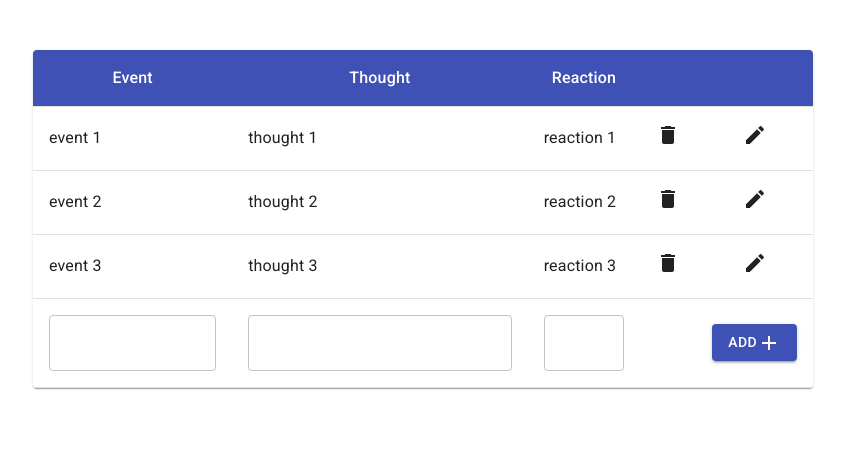
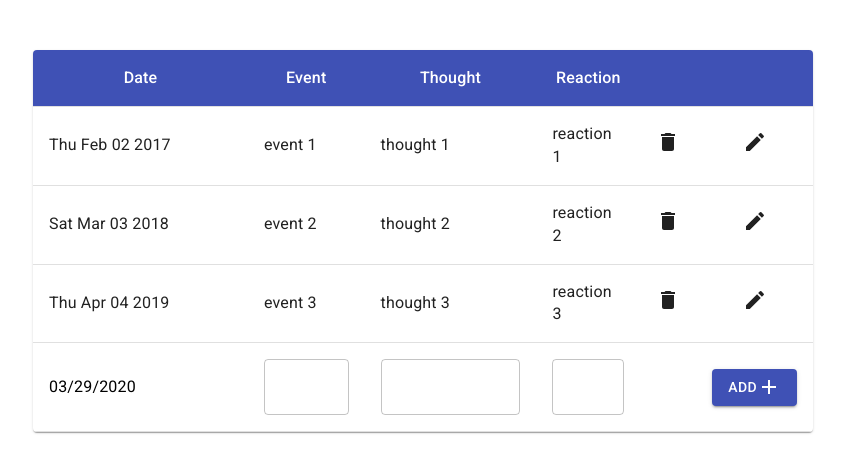
Before and after one commit to illiapelypenko/psymind-client, a React (Create React App) app in the folder client/: page / in a window 1280 px wide. Shown: the top 472 px of the page, without its empty margins (217-1062 px from the left). Built offline with nearby package versions, Linux system fonts and the light colour scheme.

Commit message:
add date pick to table

```diff
--- a/client/package.json
+++ b/client/package.json
@@ -10,7 +10,9 @@
     "@testing-library/react": "^9.4.1",
     "@testing-library/user-event": "^7.2.1",
     "node": "^13.8.0",
+    "node-sass": "^4.13.1",
     "react": "^16.12.0",
+    "react-datepicker": "^2.14.1",
     "react-dom": "^16.12.0",
     "react-scripts": "3.4.0",
     "typescript": "^3.8.3"
--- /dev/null
+++ b/client/src/components/Table.scss
@@ -0,0 +1,11 @@
+input {
+	font-family: 'Roboto', 'Helvetica', 'Arial', sans-serif;
+	font-weight: 400;
+	line-height: 1.43;
+	padding: 16px 0px;
+	letter-spacing: 0.01071em;
+	font-size: 16px;
+	border: none;
+	cursor: pointer;
+	outline: none;
+}
--- a/client/src/components/TableSample.js
+++ b/client/src/components/TableSample.js
@@ -5,6 +5,8 @@ import {
 	createStyles,
 	makeStyles
 } from '@material-ui/core/styles';
+import DatePicker from 'react-datepicker';
+import 'react-datepicker/dist/react-datepicker.css';
 import Table from '@material-ui/core/Table';
 import TableBody from '@material-ui/core/TableBody';
 import TableCell from '@material-ui/core/TableCell';
@@ -17,6 +19,7 @@ import Button from '@material-ui/core/Button';
 import AddIcon from '@material-ui/icons/Add';
 import DeleteIcon from '@material-ui/icons/Delete';
 import EditIcon from '@material-ui/icons/Edit';
+import './Table.scss';
 
 const StyledTableCell = withStyles(theme =>
 	createStyles({
@@ -27,20 +30,23 @@ const StyledTableCell = withStyles(theme =>
 		},
 		root: {
 			fontSize: 16,
-			'&:nth-of-type(5n)': {
+			'&:nth-of-type(6n)': {
 				width: '5%'
 			},
-			'&:nth-of-type(5n-1)': {
+			'&:nth-of-type(6n-1)': {
 				width: '5%'
 			},
-			'&:nth-of-type(5n-2)': {
+			'&:nth-of-type(6n-2)': {
 				width: '15%'
 			},
-			'&:nth-of-type(5n-3)': {
-				width: '45%'
+			'&:nth-of-type(6n-3)': {
+				width: '40%'
 			},
-			'&:nth-of-type(5n-4)': {
-				width: '30%'
+			'&:nth-of-type(6n-4)': {
+				width: '25%'
+			},
+			'&:nth-of-type(6n-5)': {
+				width: '10%'
 			},
 			spellcheck: false
 		}
@@ -75,16 +81,19 @@ const useStyles = makeStyles({
 
 const initialTable = [
 	{
+		date: new Date('02-02-2017'),
 		event: 'event 1',
 		thought: 'thought 1',
 		reaction: 'reaction 1'
 	},
 	{
+		date: new Date('03-03-2018'),
 		event: 'event 2',
 		thought: 'thought 2',
 		reaction: 'reaction 2'
 	},
 	{
+		date: new Date('04-04-2019'),
 		event: 'event 3',
 		thought: 'thought 3',
 		reaction: 'reaction 3'
@@ -94,6 +103,7 @@ const initialTable = [
 export default function CustomizedTables() {
 	const classes = useStyles();
 	const [table, setTable] = useState([]);
+	const [date, setDate] = useState(new Date());
 	const [event, setEvent] = useState('');
 	const [thought, setThought] = useState('');
 	const [reaction, setReaction] = useState('');
@@ -108,11 +118,13 @@ export default function CustomizedTables() {
 
 	const handleAddRow = e => {
 		table.push({
+			date,
 			event,
 			thought,
 			reaction
 		});
 
+		setDate(new Date());
 		setEvent('');
 		setThought('');
 		setReaction('');
@@ -126,6 +138,7 @@ export default function CustomizedTables() {
 
 	const handleEditRow = (e, index) => {
 		//set edition
+		setDate(table[index].date);
 		setEvent(table[index].event);
 		setThought(table[index].thought);
 		setReaction(table[index].reaction);
@@ -141,6 +154,7 @@ export default function CustomizedTables() {
 			<Table aria-label='customized table'>
 				<TableHead>
 					<TableRow>
+						<StyledTableCell align='center'>Date</StyledTableCell>
 						<StyledTableCell align='center'>Event</StyledTableCell>
 						<StyledTableCell align='center'>Thought</StyledTableCell>
 						<StyledTableCell align='center'>Reaction</StyledTableCell>
@@ -151,6 +165,7 @@ export default function CustomizedTables() {
 				<TableBody>
 					{table.map((row, index) => (
 						<StyledTableRow key={index} hover>
+							<StyledTableCell>{row.date.toDateString()}</StyledTableCell>
 							<StyledTableCell>{row.event}</StyledTableCell>
 							<StyledTableCell>{row.thought}</StyledTableCell>
 							<StyledTableCell>{row.reaction}</StyledTableCell>
@@ -164,6 +179,9 @@ export default function CustomizedTables() {
 					))}
 
 					<StyledTableRow key={-1}>
+						<StyledTableCell>
+							<DatePicker selected={date} onChange={setDate} />
+						</StyledTableCell>
 						<StyledTableCell>
 							<TextField
 								id='outlined-basic'
```
Also changed, not shown: 1 other file (tests, documents, lock files or other folders).
